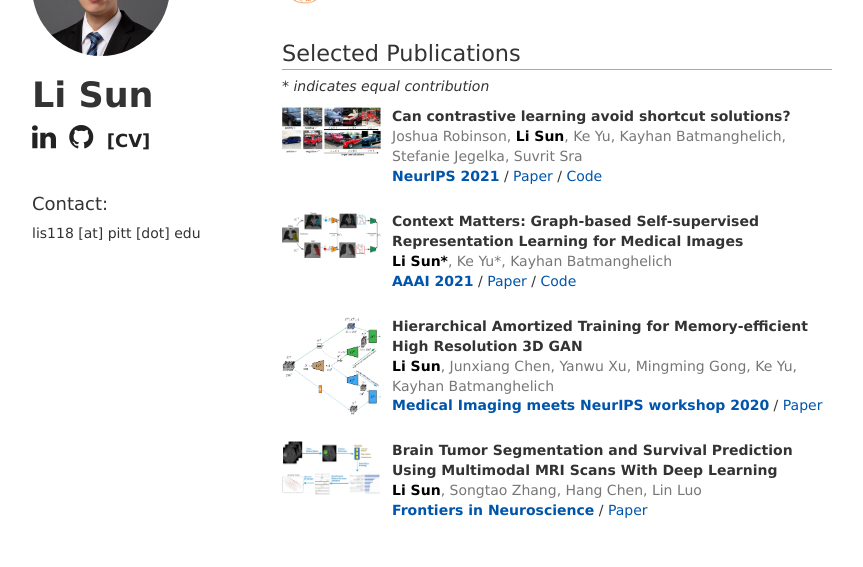
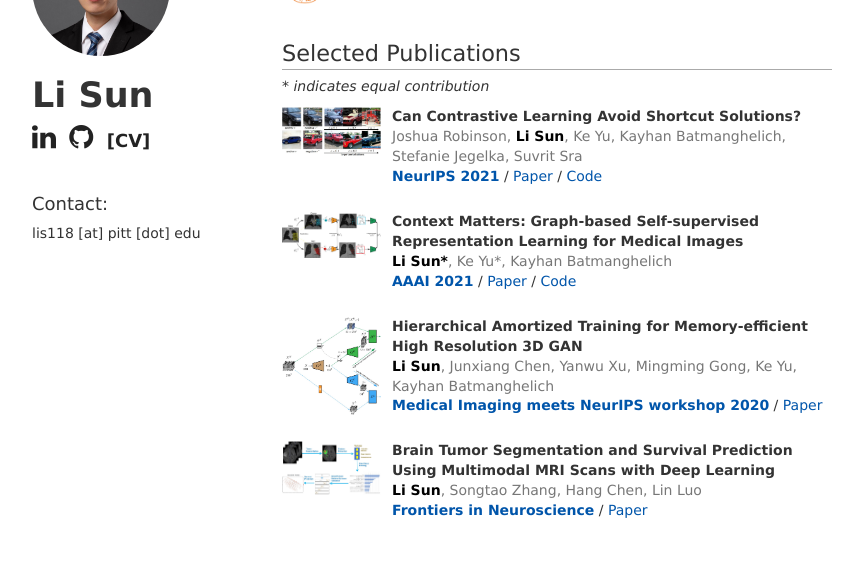
Before and after one commit to lisun-ai/lisun-ai.github.io, a Jekyll site: the page built from README.md, in a window 1280 px wide and 900 px high, scrolled down 294 px. Shown: the part 152-719 px from the top of the window, without its empty margins (208-1071 px from the left). Built offline with Jekyll 4.4.1, drawn with Linux system fonts in a browser that asks for light colours; our own code applies the rules of GitHub Pages for plain Markdown files.

Commit message:
Update default.html

```diff
--- a/_layouts/default.html
+++ b/_layouts/default.html
@@ -130,7 +130,7 @@
                                 <a href="/assets/img/context_aware.jpg" class="image"><img src="/assets/img/paper_contrastive_shortcut.jpg" width="90%" alt=""></a>
                             </td>
                             <td width="80%" align="center">
-                                <div class="title">Can contrastive learning avoid shortcut solutions?</div>
+                                <div class="title">Can Contrastive Learning Avoid Shortcut Solutions?</div>
                                 <div class="authors">
 				  <span class="author">Joshua Robinson</span>,
                                   <span class="me">Li Sun</span>,
@@ -207,7 +207,7 @@
                                 <a href="images/tsm.png" class="image"><img src="/assets/img/frontier.jpg" width="90%" alt=""></a>
                             </td>
                             <td width="80%" align="center">
-                                <div class="title">Brain Tumor Segmentation and Survival Prediction Using Multimodal MRI Scans With Deep Learning</div>
+                                <div class="title">Brain Tumor Segmentation and Survival Prediction Using Multimodal MRI Scans with Deep Learning</div>
                                 <div class="authors">
                                   <span class="me">Li Sun</span>,
                                   <span class="author">Songtao Zhang</span>,
```
